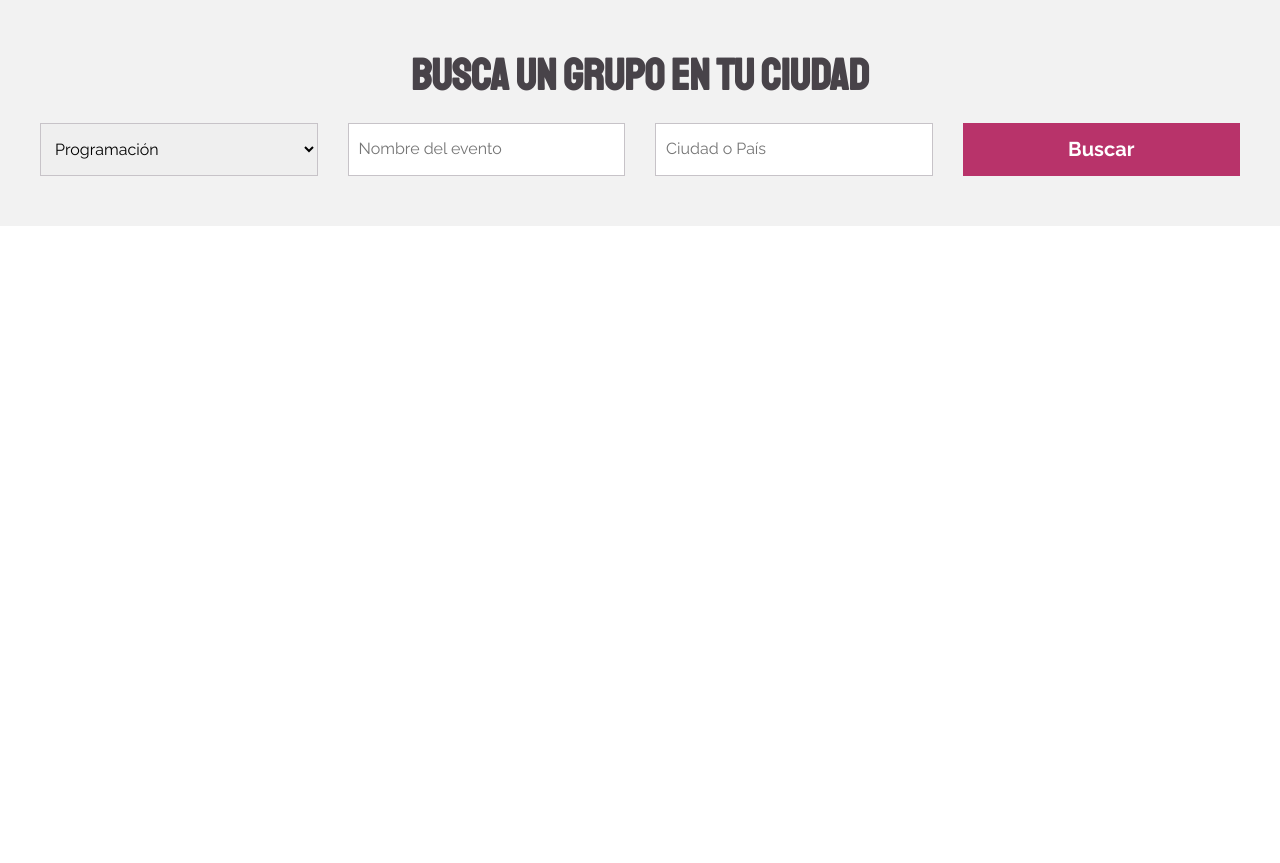
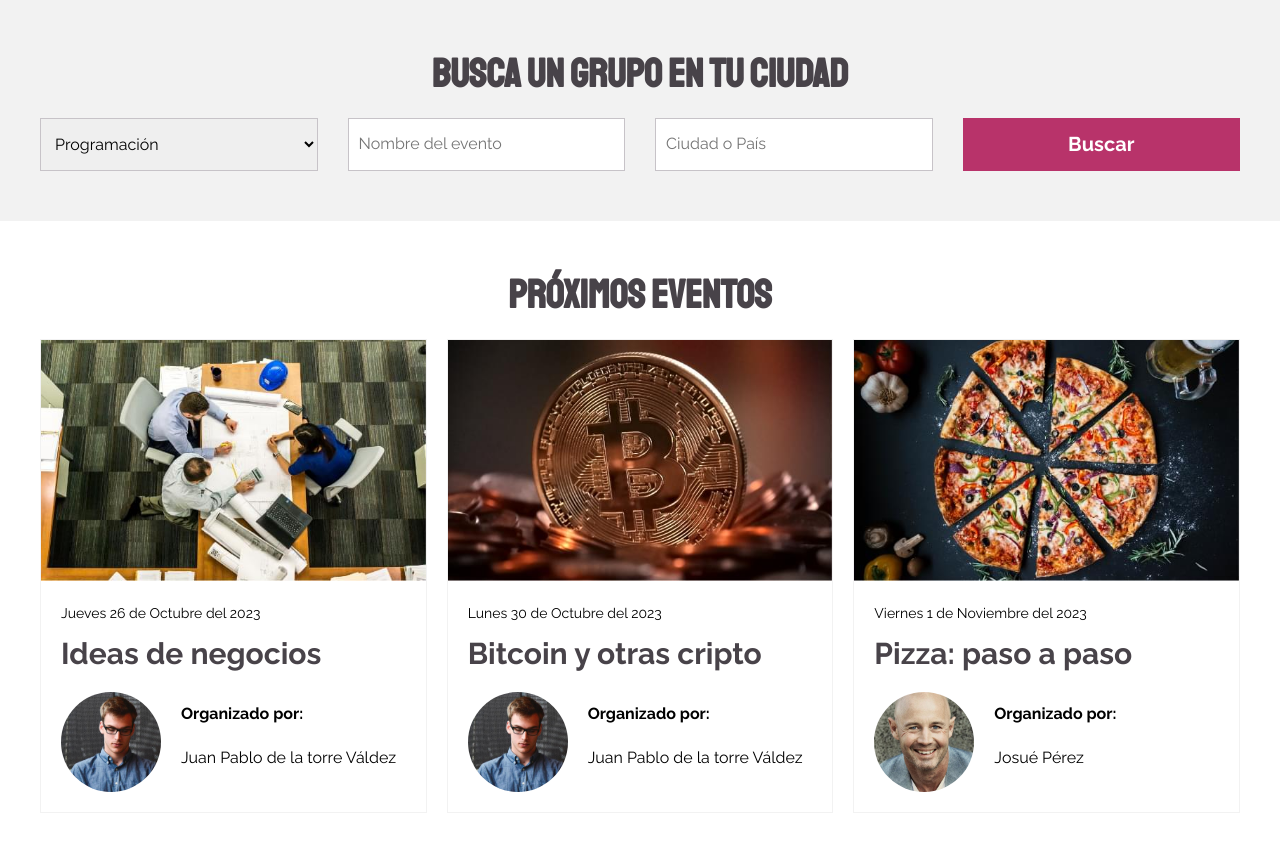
Before and after one commit to Geovanex24/meeti, a website: page index.html in a window 1280 px wide. Shown: the part 732-1595 px from the top of the page. Before the commit the page ends 958 px from the top, so only its background shows below. Drawn offline with Linux system fonts and the light colour scheme.

Commit message:
feat: Add next events

```diff
--- a/index.html
+++ b/index.html
@@ -29,7 +29,7 @@
     </section>
 
     <section class="busqueda">
-        <h1 class="busqueda__heading">Busca un grupo en tu ciudad</h1>
+        <h2 class="busqueda__heading">Busca un grupo en tu ciudad</h2>
 
         <div class="contenedor">
             <form class="formulario">
@@ -53,6 +53,76 @@
             </form>
         </div>
     </section>
+
+    <main class="eventos contenedor">
+        <h2 class="eventos__heading">Próximos eventos</h2>
+
+        <div class="eventos__grid">
+            <div class="evento">
+                <a href="meeti.html">
+                    <img src="build/img/imagen1.jpg" alt="Imagen del evento" class="evento__imagen">
+
+                    <div class="evento__contenido">
+                        <p class="evento__fecha">Jueves 26 de Octubre del 2023</p>
+
+                        <h3 class="evento__nombre">Ideas de negocios</h3>
+
+                        <div class="evento__autor">
+                            <div class="evento__autor-imagen">
+                                <img src="build/img/perfil1.jpg" alt="Imagen del autor">
+                            </div>
+                            <div class="evento__autor-informacion">
+                                <p class="evento__organizado-texto">Organizado por:</p>
+                                <p class="evento__organizado-nombre">Juan Pablo de la torre Váldez</p>
+                            </div>
+                        </div>
+                    </div>
+                </a>
+            </div> <!-- .evento -->
+            <div class="evento">
+                <a href="meeti.html">
+                    <img src="build/img/imagen2.jpg" alt="Imagen del evento" class="evento__imagen">
+
+                    <div class="evento__contenido">
+                        <p class="evento__fecha">Lunes 30 de Octubre del 2023</p>
+
+                        <h3 class="evento__nombre">Bitcoin y otras cripto</h3>
+
+                        <div class="evento__autor">
+                            <div class="evento__autor-imagen">
+                                <img src="build/img/perfil1.jpg" alt="Imagen del autor">
+                            </div>
+                            <div class="evento__autor-informacion">
+                                <p class="evento__organizado-texto">Organizado por:</p>
+                                <p class="evento__organizado-nombre">Juan Pablo de la torre Váldez</p>
+                            </div>
+                        </div>
+                    </div>
+                </a>
+            </div> <!-- .evento -->
+            <div class="evento">
+                <a href="meeti.html">
+                    <img src="build/img/imagen3.jpg" alt="Imagen del evento" class="evento__imagen">
+
+                    <div class="evento__contenido">
+                        <p class="evento__fecha">Viernes 1 de Noviembre del 2023</p>
+
+                        <h3 class="evento__nombre">Pizza: paso a paso</h3>
+
+                        <div class="evento__autor">
+                            <div class="evento__autor-imagen">
+                                <img src="build/img/perfil2.jpg" alt="Imagen del autor">
+                            </div>
+                            <div class="evento__autor-informacion">
+                                <p class="evento__organizado-texto">Organizado por:</p>
+                                <p class="evento__organizado-nombre">Josué Pérez</p>
+                            </div>
+                        </div>
+                    </div>
+                </a>
+            </div> <!-- .evento -->
+        </div>
+    </main>
 </body>
 
 </html>
--- a/src/scss/base/_mixins.scss
+++ b/src/scss/base/_mixins.scss
@@ -1,4 +1,4 @@
-@use 'variables' as v;
+@use "variables" as v;
 
 /** Media Queries **/
 @mixin telefono {
@@ -19,7 +19,6 @@
   }
 }
 
-
 @mixin boton($bgColor, $colorTexto) {
   background-color: $bgColor;
   padding: 1.5rem 4rem;
@@ -31,19 +30,24 @@
   font-weight: 700;
   border: none;
   transition-property: background-color;
-    transition-duration: .3s;
-
+  transition-duration: 0.3s;
 
   @include tablet {
     width: auto;
   }
   &:hover {
-        background-color: darken( $bgColor, 10% );
+    background-color: darken($bgColor, 10%);
   }
 }
 
-@mixin grid($columnas, $espaciado ) {
+@mixin grid($columnas, $espaciado) {
   display: grid;
   gap: $espaciado;
   grid-template-columns: repeat($columnas, 1fr);
 }
+
+@mixin heading {
+  text-align: center;
+  margin: 0;
+  color: v.$gris;
+}
--- a/src/scss/ui/contenido/_busqueda.scss
+++ b/src/scss/ui/contenido/_busqueda.scss
@@ -6,9 +6,7 @@
   padding: 5rem 0;
 
   &__heading {
-    text-align: center;
-    margin: 0;
-    color: v.$gris;
+    @include m.heading;
   }
 }
 
--- /dev/null
+++ b/src/scss/ui/contenido/_eventos.scss
@@ -0,0 +1,57 @@
+@use "base/variables" as v;
+@use "base/mixins" as m;
+
+.eventos {
+  padding: 5rem 0;
+
+  &__heading {
+    @include m.heading;
+  }
+
+  &__grid {
+    margin-top: 2rem;
+    @include m.grid(1, 2rem);
+
+    @include m.desktop {
+      @include m.grid(3, 2rem);
+    }
+  }
+}
+
+.evento {
+  border: 1px solid v.$grisClaro;
+
+  &__imagen {
+    width: 100%;
+  }
+  &__contenido {
+    padding: 2rem;
+  }
+  &__fecha {
+    font-size: 1.4rem;
+    margin: 0;
+  }
+  &__nombre {
+    color: v.$gris;
+    margin: 1rem 0;
+  }
+
+  &__autor {
+    display: flex;
+    align-items: center;
+    gap: 2rem;
+    margin-top: 2rem;
+  }
+  &__autor-imagen {
+    width: 10rem;
+    border-radius: 50%;
+    overflow: hidden;
+  }
+  &_organizado-texto,
+  &__organizado-texto {
+    margin: 0.5rem 0;
+  }
+  &__organizado-texto {
+    font-weight: 700;
+  }
+}
--- a/src/scss/ui/contenido/_index.scss
+++ b/src/scss/ui/contenido/_index.scss
@@ -1,2 +1,3 @@
 @forward "hero";
 @forward "busqueda";
+@forward "eventos";
```
Also changed, not shown: build/css/app.css, 1 other file. Lines whose indentation alone changed are shown as unchanged.
